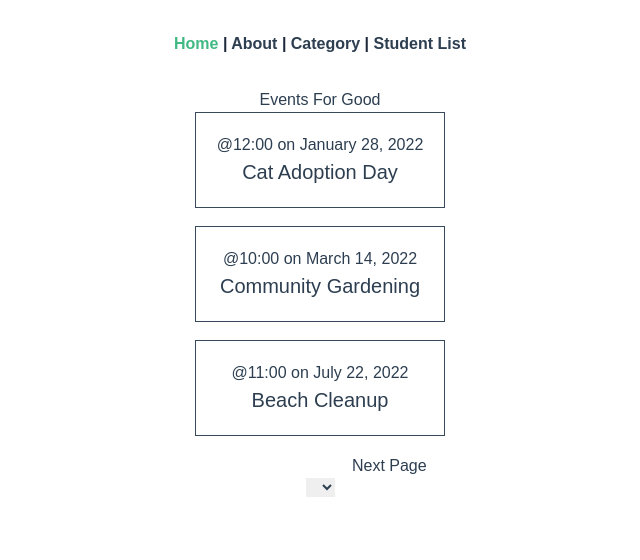
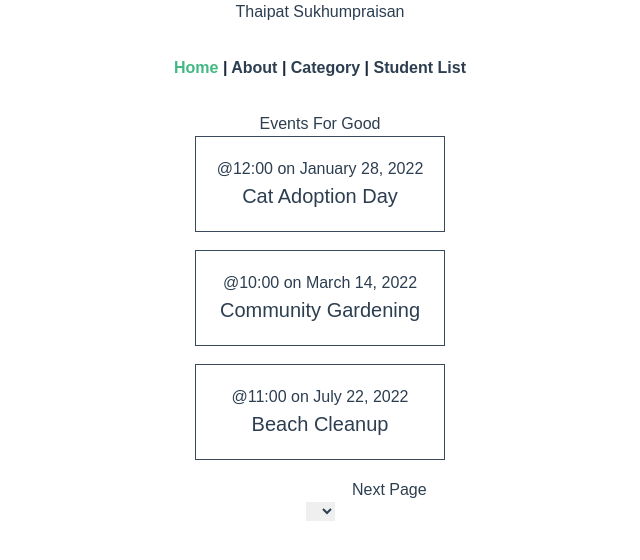
Before and after one commit to LiquifiedPopuko/331_Lab, a Vue app: page / in a window 1280 px wide. Shown: the top 560 px of the page, without its empty margins (320-960 px from the left). Built offline with nearby package versions, Linux system fonts and the light colour scheme; data requests are answered from the project's data file.

Commit message:
Add name to app.vue

```diff
--- a/src/App.vue
+++ b/src/App.vue
@@ -8,6 +8,7 @@ import { RouterLink, RouterView } from 'vue-router'
 
 <template>
   <header class="max-h-screen leading-normal">
+    <h3>Thaipat Sukhumpraisan</h3>
     <!-- <div id="flashMessage" v-if="message">
       <h4>{{ message }}</h4>
     </div> -->
```
